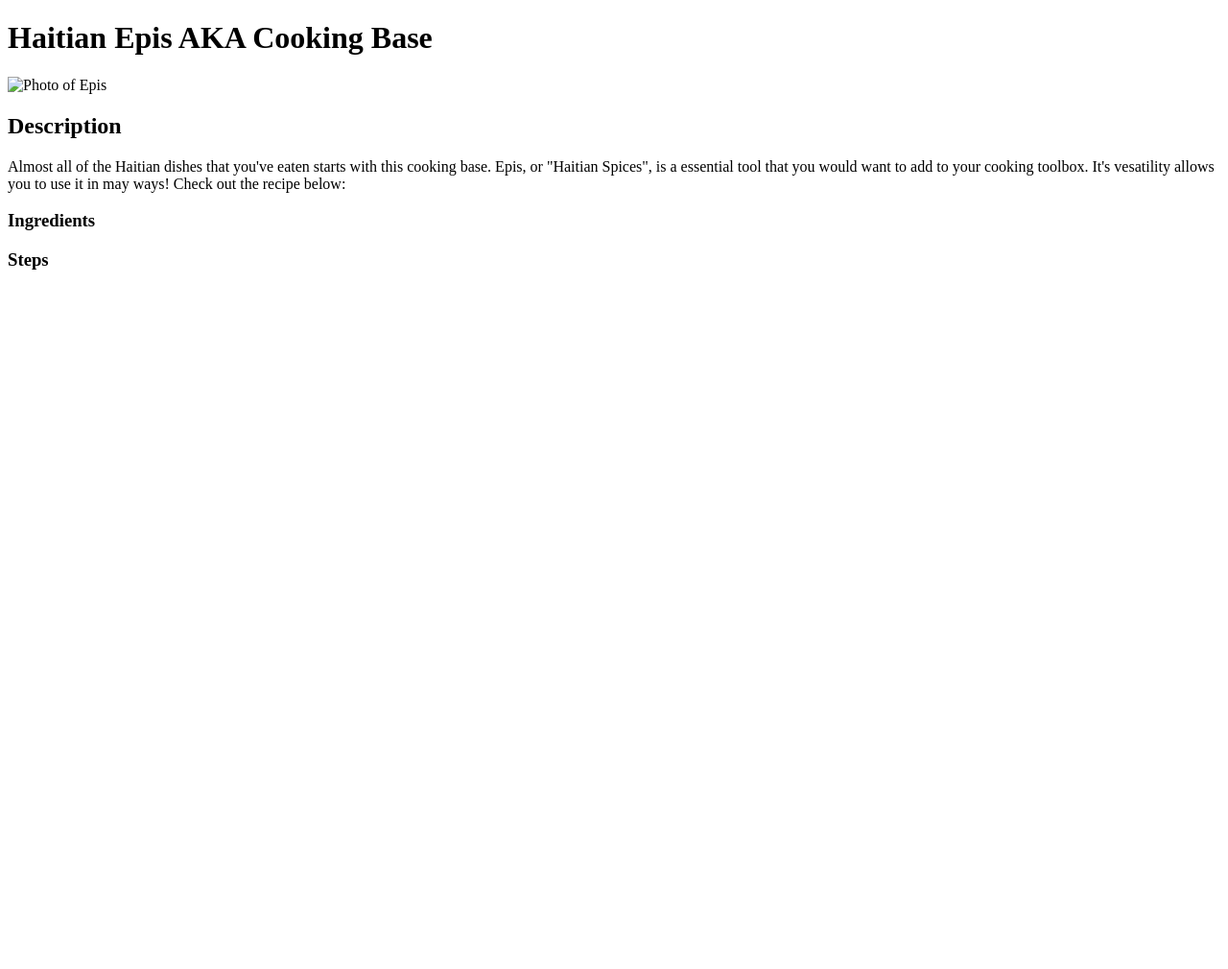
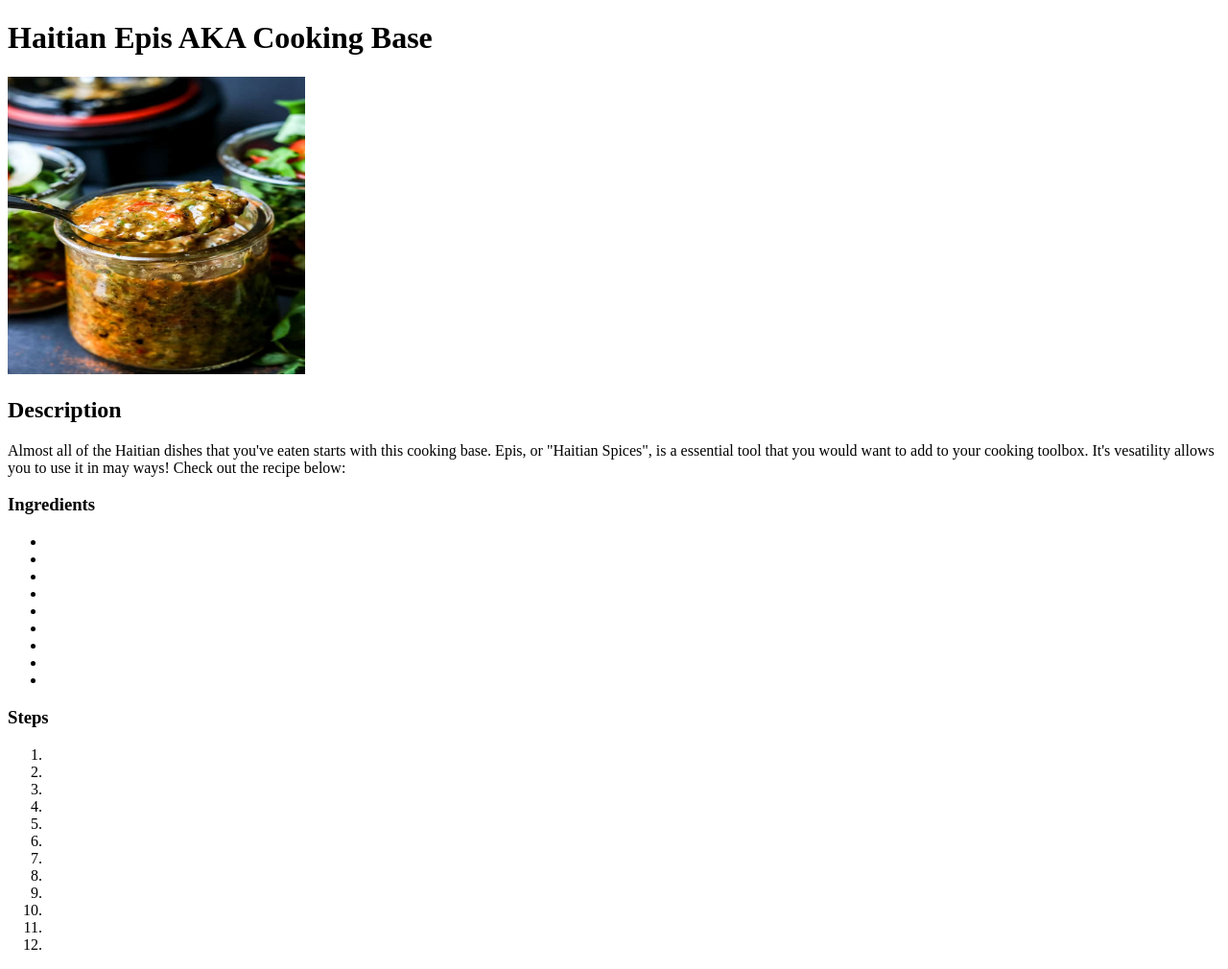
Before and after one commit to DeRomuald/odin-recipes, a plain HTML site: page recipes/epis.html in a window 1280 px wide. Shown: the whole page at 96% size. Before the commit the page ends 800 px from the top, so only its background shows below. Drawn offline with Linux system fonts and the light colour scheme.

Commit message:
added lists for steps and ingredients. fixed links to images.

```diff
--- a/recipes/epis.html
+++ b/recipes/epis.html
@@ -7,10 +7,35 @@
 </head>
 <body>
     <h1> Haitian Epis AKA Cooking Base</h1>
-    <img src= "/recipes/epis.html" alt="Photo of Epis" height="310" width="310">
+    <img src= "./images/Epis.jpg" alt="Photo of Epis" height="310" width="310">
     <h2>Description</h2>
     <p> Almost all of the Haitian dishes that you've eaten starts with this cooking base. Epis, or "Haitian Spices", is a essential tool that you would want to add to your cooking toolbox. It's vesatility allows you to use it in may ways! Check out the recipe below:</p>
     <h3>Ingredients</h3>
+    <ul>
+        <li></li>
+        <li></li>
+        <li></li>
+        <li></li>
+        <li></li>
+        <li></li>
+        <li></li>
+        <li></li>
+        <li></li>
+    </ul>
     <h3>Steps</h3>
+    <ol>
+        <li></li>
+        <li></li>
+        <li></li>
+        <li></li>
+        <li></li>
+        <li></li>
+        <li></li>
+        <li></li>
+        <li></li>
+        <li></li>
+        <li></li>
+        <li></li>
+       </ol>
 </body>
 </html>
```
Also changed, not shown: index.html (+6 -4 lines), recipes/blackrice.html (+26 -1 lines), recipes/griot.html (+26 -1 lines), recipes/legume.html (+25 -1 lines), recipes/images/Epis.jpg (renamed from images/Epis.jpg), recipes/images/black-rice.jpeg (renamed from images/black-rice.jpeg), recipes/images/griot.jpg (renamed from images/griot.jpg), recipes/images/legume.jpg (renamed from images/legume.jpg).
